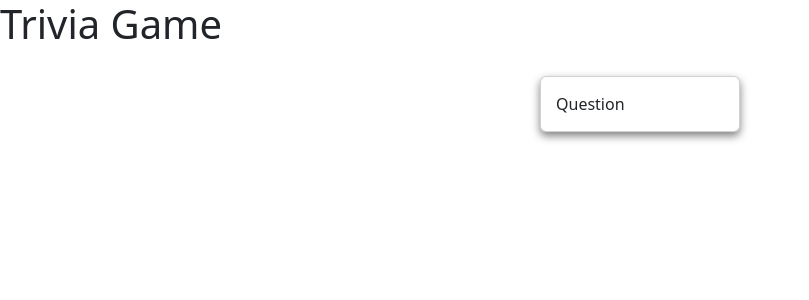
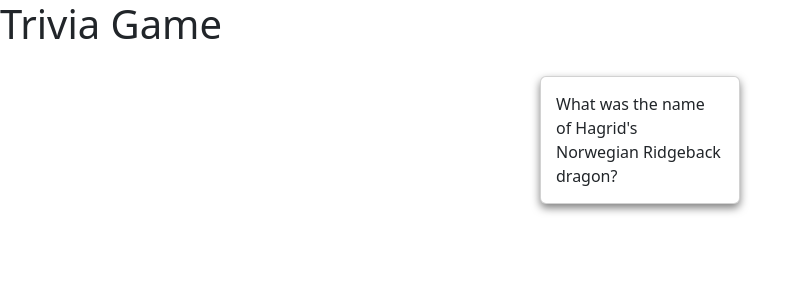
Before and after one commit to mathewrobins/react-trivia, a React (Vite) app: page / in a window 1280 px wide. Shown: the top 300 px of the page, without its empty margins (0-809 px from the left). Built offline with nearby package versions, Linux system fonts and the light colour scheme.

Commit message:
Implemented one question answer from JSON

```diff
--- a/src/App.tsx
+++ b/src/App.tsx
@@ -4,13 +4,22 @@ import Question from "./assets/Question";
 function App() {
   // const question = "Who are you?"
   // const answer = "Me"
+  const question = {
+    id: "1",
+    question: "What was the name of Hagrid's Norwegian Ridgeback dragon?",
+    answer: "Norbert",
+  };
 
   return (
     <>
       <h1>Trivia Game</h1>
       <div>
         <div className="container">
-          <Question />
+          <Question
+            key={question.id}
+            question={question.question}
+            answer={question.answer}
+          />
         </div>
       </div>
     </>
--- a/src/assets/Question.tsx
+++ b/src/assets/Question.tsx
@@ -1,6 +1,6 @@
 import { useState } from "react";
 
-function Question() {
+function Question({ question, answer }) {
   const [flipped, setFlipped] = useState(false);
 
   function handleClick() {
@@ -10,9 +10,9 @@ function Question() {
 
   return (
     <div onClick={handleClick}>
-      {!flipped && <div className="card">Question</div>}
+      {!flipped && <div className="card">{question}</div>}
 
-      {flipped && <div className="card-back">Answer</div>}
+      {flipped && <div className="card-back">{answer}</div>}
     </div>
   );
 }
```
